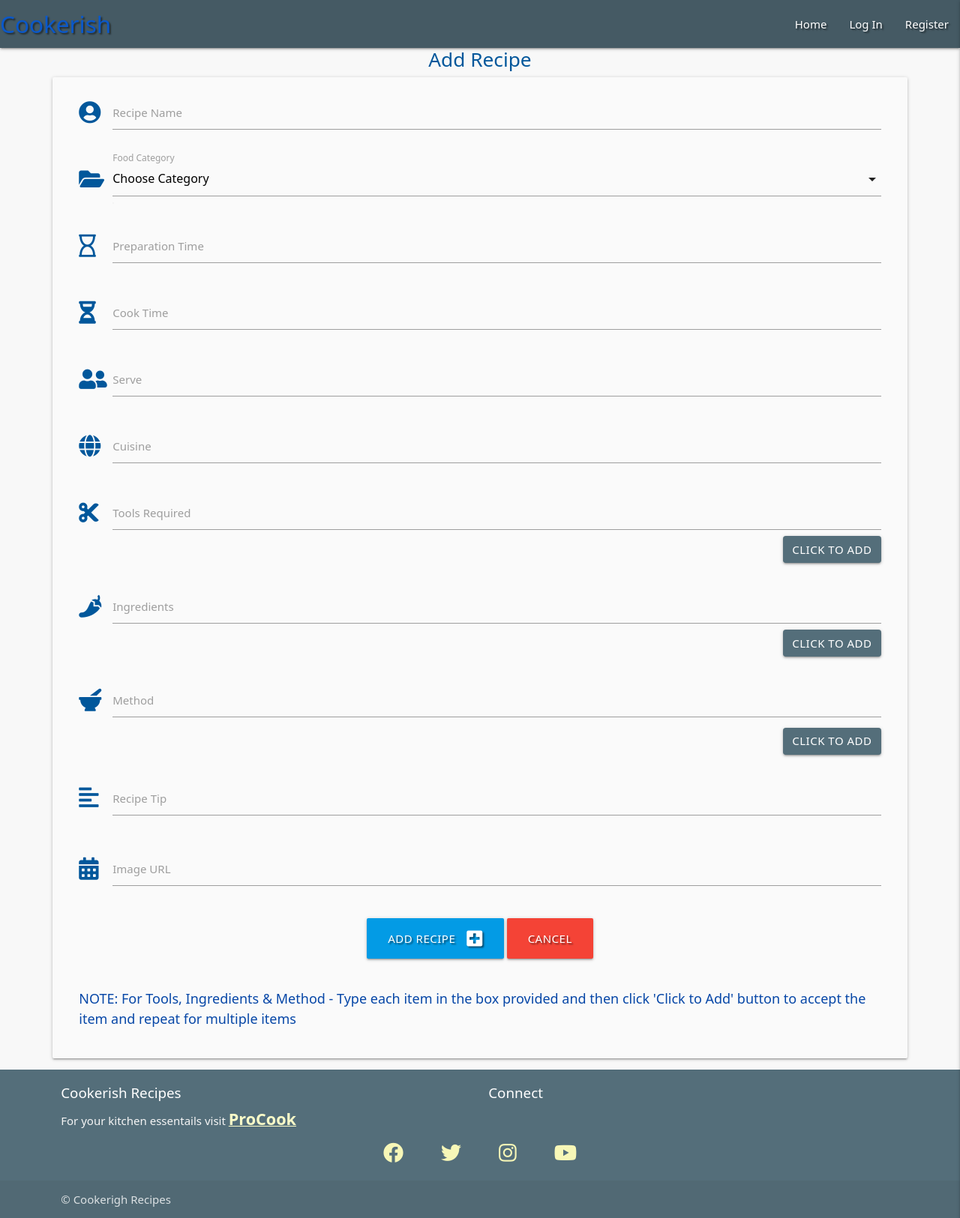
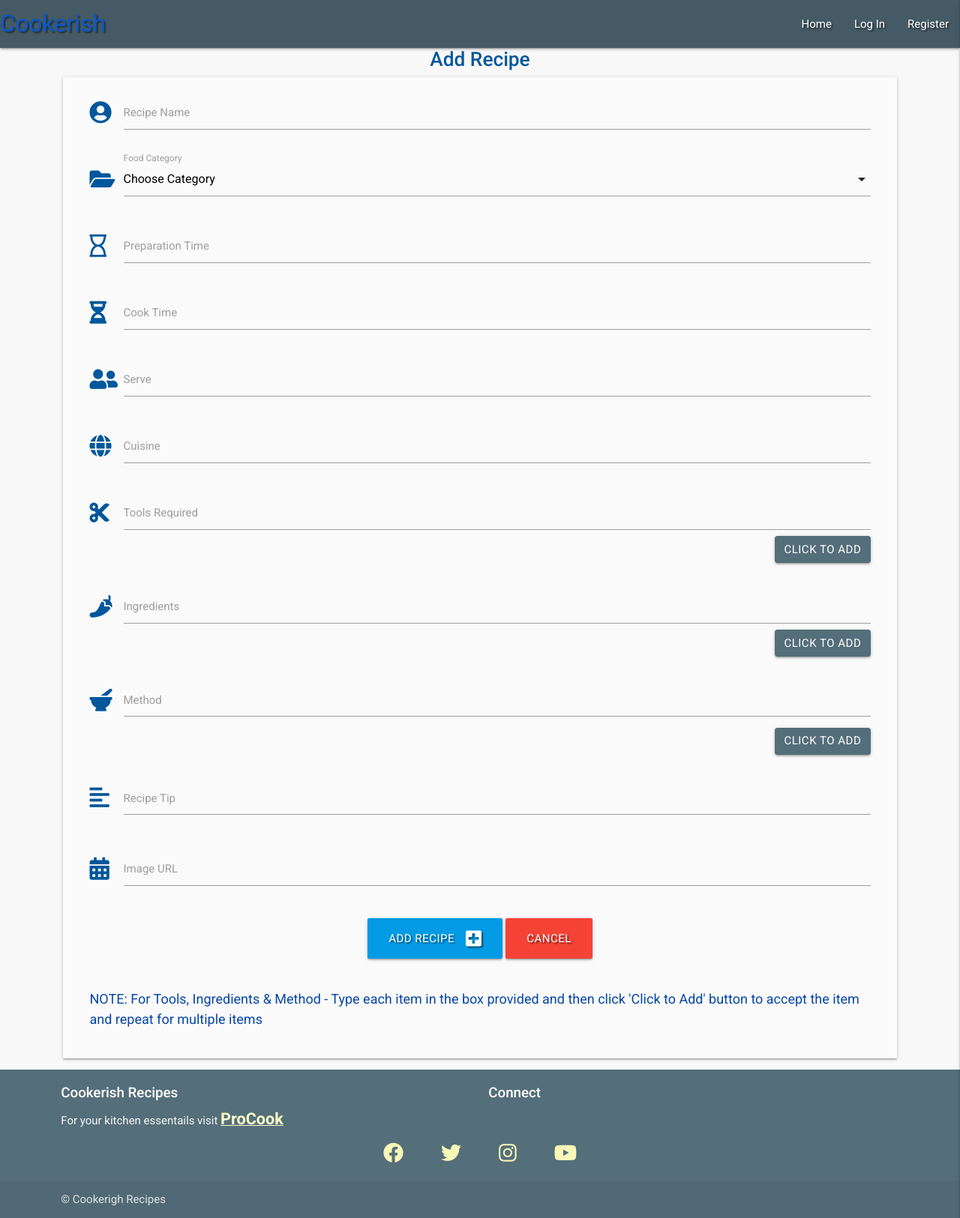
Before and after one commit to baijuka/ms3-bju-project, a Flask app: page /add_recipe in a window 1280 px wide. Shown: the whole page at 75% size. Run offline with Flask 2, Linux system fonts and the light colour scheme; data that the repository does not hold is empty; some libraries are stand-ins or nearby versions.

Commit message:
update style.css with more styles

```diff
--- a/static/css/style.css
+++ b/static/css/style.css
@@ -3,11 +3,26 @@
 * {
     margin: 0;
     padding: 0;
+    box-sizing: border-box;
 }
 
-body {
+html, body {
     background-color: rgb(248, 248, 248);
-    overflow-x: hidden;
+    overflow: auto;
+    height: 100%;
+    width: 100%;
+    margin: 0;
+    padding: 0;
+    font-family: 'Roboto', sans-serif;
+}
+
+.header {
+    margin: 0;
+}
+
+.card-panel {
+    margin-left: 3px;
+    margin-right: 3px;
 }
 
 .text-shadow {
```
